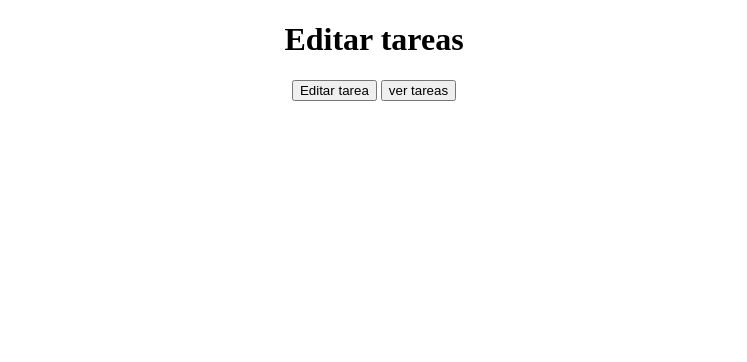
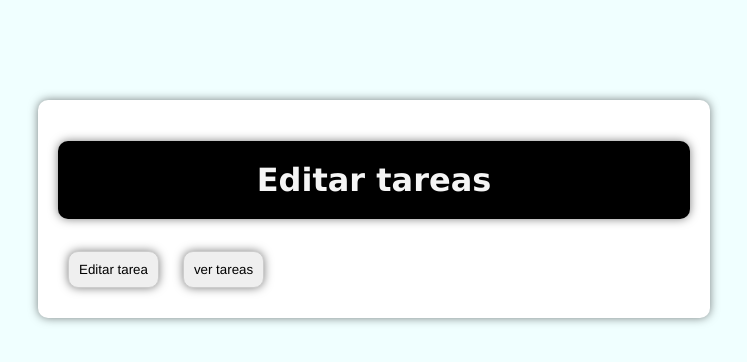
Before and after one commit to williamisraelmt/react-express-api, a website: page src/editar-tarea.html in a window 1280 px wide. Shown: the whole page, without its empty margins (266-1013 px from the left). Drawn offline with Linux system fonts and the light colour scheme; no server answers.

Commit message:
Estilo
Estilo de la pagina.

```diff
--- /dev/null
+++ b/src/crear-tareas.css
@@ -0,0 +1,90 @@
+body{
+    background-color: azure;
+}
+#page h1 {
+    text-align: center;
+    background-color: black;
+    color: whitesmoke;
+    padding: 20px;
+    border-radius: 10px;
+    box-shadow: 0 0 10px rgba(0, 0, 0, 0.5);
+    position: relative;
+    transition: transform 0.3s ease-in-out;
+    font-family: 'Lucida Sans', 'Lucida Sans Regular', 'Lucida Grande', 'Lucida Sans Unicode', Geneva, Verdana, sans-serif;
+}
+
+@keyframes slideInDownCustom {
+    from {
+        transform: translateY(-20px);
+        opacity: 0;
+    }
+    to {
+        transform: translateY(0);
+        opacity: 1;
+    }
+}
+
+
+#page h1 {
+    animation: slideInDownCustom 0.8s ease-in-out;
+}
+
+
+#page h1:hover {
+    transform: translateY(10px);
+}
+
+#page{
+
+    margin: 0 auto;
+    margin-top: 100px;
+    width: 50%;
+    align-items: center;
+    padding: 20px;
+    background-color: white;
+    border-radius: 10px;
+    box-shadow: 0 0 10px rgba(0, 0, 0, 0.5);
+    transition: box-shadow 0.3s ease-in-out, background-color 0.3s ease-in-out;
+}
+
+#page:hover{
+     box-shadow: 0.2rem 0.7rem 1rem rgba(0, 0, 0, 0.5);
+    background-color: #bbb9b917;
+
+
+}
+input{
+
+    padding: 10px;
+    margin: 10px;
+    border-radius: 10px;
+    border: 1px solid #ccc;
+    box-shadow:  0 0 10px rgba(0, 0, 0, 0.5);
+    font-family: 'Times New Roman', Times, serif;
+
+}
+input:hover {
+
+    box-shadow: 0.1rem 0.2rem 0.2rem 0.1rem rgba(0, 0, 0, 0.5);
+    cursor: pointer;
+    transition: transform 0.3s ease-in-out;
+    transform: translateX(-10px);
+}
+
+
+button{
+    display: flow-root;
+    padding: 10px;
+    margin: 10px;
+    border-radius: 10px;
+    border: 1px solid #ccc;
+    box-shadow:  0 0 10px rgba(0, 0, 0, 0.5);
+    font-family: 'Franklin Gothic Medium', 'Arial Narrow', Arial, sans-serif;
+}
+
+button:hover {
+    transition: transform 0.3s ease-in-out;
+    transform: translateY(-5px);
+    box-shadow: 0.1rem 0.2rem 0.2rem 0.1rem rgba(0, 0, 0, 0.5);
+    cursor: pointer;
+}
--- a/src/editar-tarea.html
+++ b/src/editar-tarea.html
@@ -4,29 +4,9 @@
 <head>
     <meta charset="UTF-8">
     <meta name="viewport" content="width=device-width, initial-scale=1.0">
+    <link rel="stylesheet" href="editar-tareas.css">
     <title>Gestor de tareas</title>
-   <style>
-        #page {
-            text-align: center;
-        }
 
-        .section {
-            margin: 10px;
-            border: 1px solid black;
-            border-radius: 10px;
-            width: 200px;
-            height: 300px;
-            display: inline-block;
-        }
-
-        p {
-            margin: 0;
-        }
-
-        .date {
-            font-weight: bold;
-        }
-    </style>
 </head>
 
 <body>
--- /dev/null
+++ b/src/editar-tareas.css
@@ -0,0 +1,90 @@
+body{
+    background-color: azure;
+}
+#page h1 {
+    text-align: center;
+    background-color: black;
+    color: whitesmoke;
+    padding: 20px;
+    border-radius: 10px;
+    box-shadow: 0 0 10px rgba(0, 0, 0, 0.5);
+    position: relative;
+    transition: transform 0.3s ease-in-out;
+    font-family: 'Lucida Sans', 'Lucida Sans Regular', 'Lucida Grande', 'Lucida Sans Unicode', Geneva, Verdana, sans-serif;
+}
+
+@keyframes slideInDownCustom {
+    from {
+        transform: translateY(-20px);
+        opacity: 0;
+    }
+    to {
+        transform: translateY(0);
+        opacity: 1;
+    }
+}
+
+
+#page h1 {
+    animation: slideInDownCustom 0.8s ease-in-out;
+}
+
+
+#page h1:hover {
+    transform: translateY(10px);
+}
+
+#page{
+
+    margin: 0 auto;
+    margin-top: 100px;
+    width: 50%;
+    align-items: center;
+    padding: 20px;
+    background-color: white;
+    border-radius: 10px;
+    box-shadow: 0 0 10px rgba(0, 0, 0, 0.5);
+    transition: box-shadow 0.3s ease-in-out, background-color 0.3s ease-in-out;
+}
+
+#page:hover{
+     box-shadow: 0.2rem 0.7rem 1rem rgba(0, 0, 0, 0.5);
+    background-color: #bbb9b917;
+
+
+}
+input{
+
+    padding: 10px;
+    margin: 10px;
+    border-radius: 10px;
+    border: 1px solid #ccc;
+    box-shadow:  0 0 10px rgba(0, 0, 0, 0.5);
+    font-family: 'Times New Roman', Times, serif;
+
+}
+input:hover {
+
+    box-shadow: 0.1rem 0.2rem 0.2rem 0.1rem rgba(0, 0, 0, 0.5);
+    cursor: pointer;
+    transition: transform 0.3s ease-in-out;
+    transform: translateX(-10px);
+}
+
+
+button{
+    display: inline-block;
+    padding: 10px;
+    margin: 10px;
+    border-radius: 10px;
+    border: 1px solid #ccc;
+    box-shadow:  0 0 10px rgba(0, 0, 0, 0.5);
+    font-family: 'Franklin Gothic Medium', 'Arial Narrow', Arial, sans-serif;
+}
+
+button:hover {
+    transition: transform 0.3s ease-in-out;
+    transform: translateY(-5px);
+    box-shadow: 0.1rem 0.2rem 0.2rem 0.1rem rgba(0, 0, 0, 0.5);
+    cursor: pointer;
+}
--- /dev/null
+++ b/src/ver-tareas.css
@@ -0,0 +1,90 @@
+body{
+    background-color: azure;
+}
+#page h1 {
+    text-align: center;
+    background-color: black;
+    color: whitesmoke;
+    padding: 20px;
+    border-radius: 10px;
+    box-shadow: 0 0 10px rgba(0, 0, 0, 0.5);
+    position: relative;
+    transition: transform 0.3s ease-in-out;
+    font-family: 'Lucida Sans', 'Lucida Sans Regular', 'Lucida Grande', 'Lucida Sans Unicode', Geneva, Verdana, sans-serif;
+}
+
+@keyframes slideInDownCustom {
+    from {
+        transform: translateY(-20px);
+        opacity: 0;
+    }
+    to {
+        transform: translateY(0);
+        opacity: 1;
+    }
+}
+
+
+#page h1 {
+    animation: slideInDownCustom 0.8s ease-in-out;
+}
+
+
+#page h1:hover {
+    transform: translateY(10px);
+}
+
+#page{
+
+    margin: 0 auto;
+    margin-top: 100px;
+    width: 50%;
+    align-items: center;
+    padding: 20px;
+    background-color: white;
+    border-radius: 10px;
+    box-shadow: 0 0 10px rgba(0, 0, 0, 0.5);
+    transition: box-shadow 0.3s ease-in-out, background-color 0.3s ease-in-out;
+}
+
+#page:hover{
+     box-shadow: 0.2rem 0.7rem 1rem rgba(0, 0, 0, 0.5);
+    background-color: #bbb9b917;
+
+
+}
+input{
+
+    padding: 10px;
+    margin: 10px;
+    border-radius: 10px;
+    border: 1px solid #ccc;
+    box-shadow:  0 0 10px rgba(0, 0, 0, 0.5);
+    font-family: 'Times New Roman', Times, serif;
+
+}
+input:hover {
+
+    box-shadow: 0.1rem 0.2rem 0.2rem 0.1rem rgba(0, 0, 0, 0.5);
+    cursor: pointer;
+    transition: transform 0.3s ease-in-out;
+    transform: translateX(-10px);
+}
+
+
+button{
+    display: inline-block;
+    padding: 10px;
+    margin: 10px;
+    border-radius: 10px;
+    border: 1px solid #ccc;
+    box-shadow:  0 0 10px rgba(0, 0, 0, 0.5);
+    font-family: 'Franklin Gothic Medium', 'Arial Narrow', Arial, sans-serif;
+}
+
+button:hover {
+    transition: transform 0.3s ease-in-out;
+    transform: translateY(-5px);
+    box-shadow: 0.1rem 0.2rem 0.2rem 0.1rem rgba(0, 0, 0, 0.5);
+    cursor: pointer;
+}
```
Also changed, not shown: src/crear-tarea.html (+3 -0 lines), src/ver-tareas.html (+2 -23 lines).
